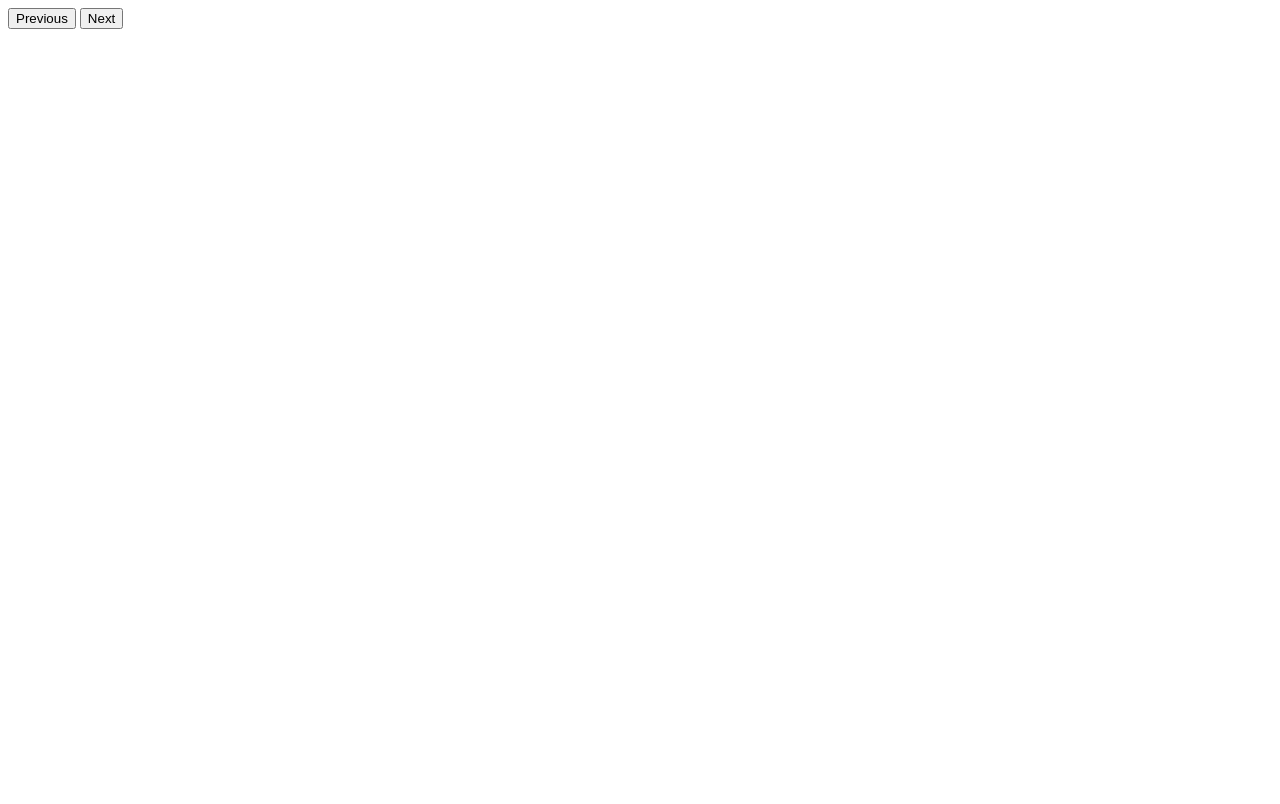
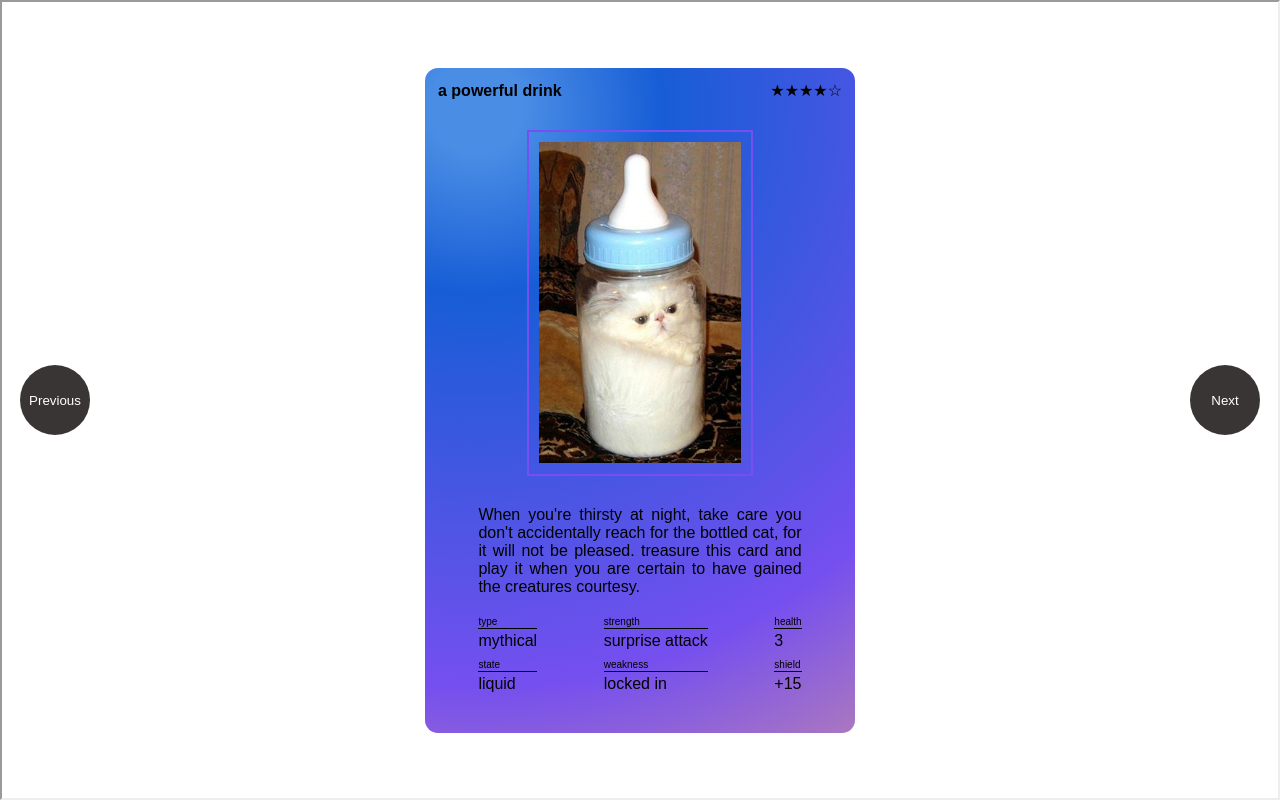
Before and after one commit to Jones-S/web-dev-zhdk-2021, a website: page docs/pages/cards.html in a window 1280 px wide. Drawn offline with Linux system fonts and the light colour scheme; a web font is replaced by a local one.

Commit message:
feat(slider): style buttons and iframe

```diff
--- a/docs/css/cards.css
+++ b/docs/css/cards.css
@@ -1,4 +1,38 @@
+* {
+  margin: 0;
+  padding: 0;
+  box-sizing: border-box;
+}
+
 .iframe {
   width: 100vw;
   height: 100vh;
 }
+
+.button {
+  border: 0;
+  padding: 0;
+  width: 70px;
+  height: 70px;
+  overflow: visible;
+  text-align: inherit;
+  background: #3A3535;
+  border-radius: 500px;
+  color: white;
+  text-align: center;
+  cursor: pointer;
+  position: fixed;
+  top: 50vh;
+  transform: translateY(-50%);
+  left: 20px;
+  transition: transform ease 0.3s;
+}
+
+.button--next {
+  left: auto;
+  right: 20px;
+}
+
+.button:hover {
+  transform: translateY(-50%) scale(1.05);
+}
--- a/docs/lib/cards.js
+++ b/docs/lib/cards.js
@@ -26,6 +26,10 @@ class Slider {
     console.log('this.currentPage: ', this.currentPageIndex);
     return `./cards/${this.pages[this.currentPageIndex].path}`;
   }
+
+  getCurrent() {
+    return `./cards/${this.pages[this.currentPageIndex].path}`;
+  }
 }
 
 async function fetchCards() {
@@ -45,7 +49,6 @@ function next () {
     const path = pageSlider.callNext();
     console.log('path: ', path)
     showPage(path);
-
   }
 }
 
@@ -54,7 +57,6 @@ function prev () {
     const path = pageSlider.callPrevious();
     console.log('path: ', path)
     showPage(path);
-
   }
 }
 
@@ -84,4 +86,6 @@ document.addEventListener('DOMContentLoaded', async function () {
 
   const cards = await fetchCards();
   pageSlider = new Slider(cards);
+  const path = pageSlider.getCurrent();
+  showPage(path);
 });
--- a/docs/pages/cards.html
+++ b/docs/pages/cards.html
@@ -10,8 +10,8 @@
 </head>
 
 <body>
-  <button data-button="prev">Previous</button>
-  <button data-button="next">Next</button>
+  <button class="button button--prev" data-button="prev">Previous</button>
+  <button class="button button--next" data-button="next">Next</button>
   <div data-content></div>
 
 </body>
```
